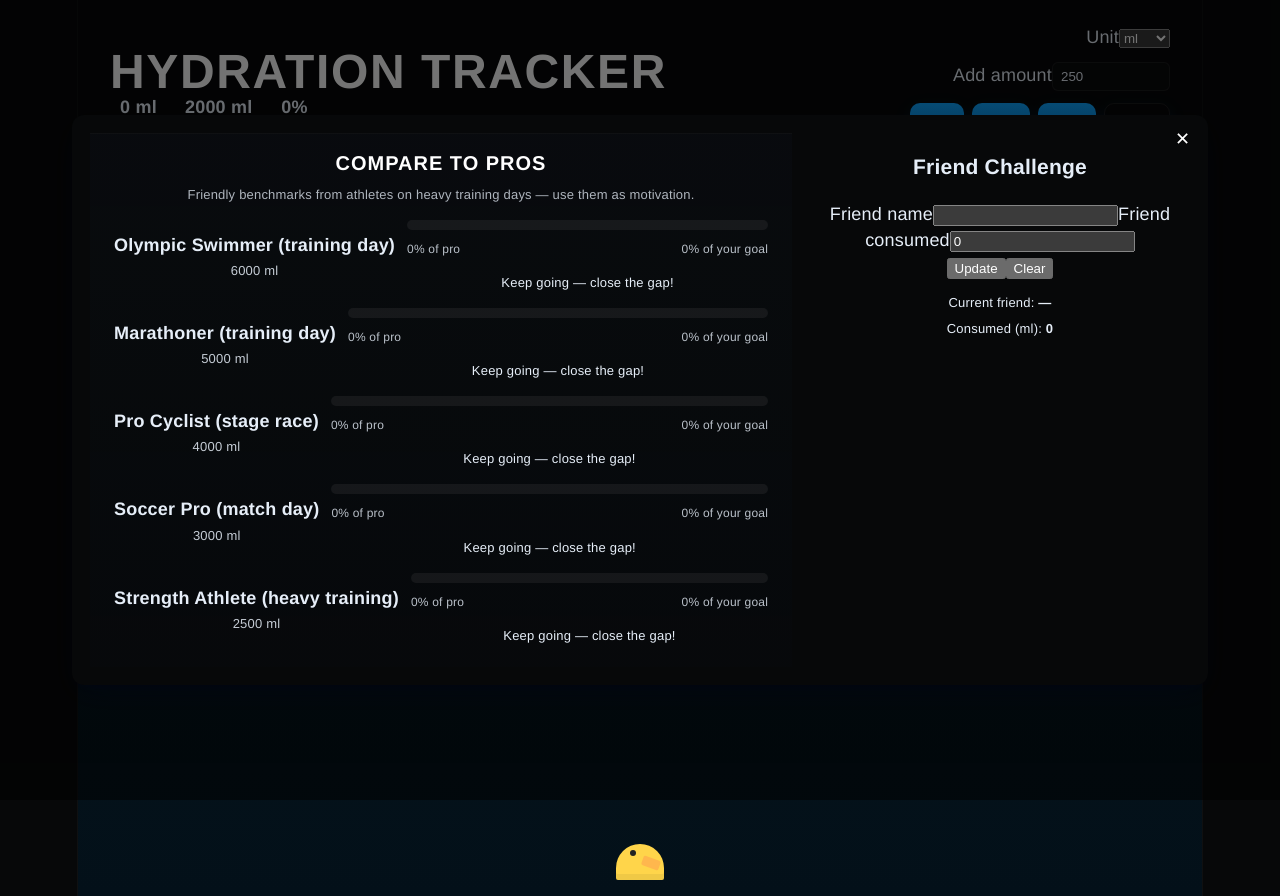
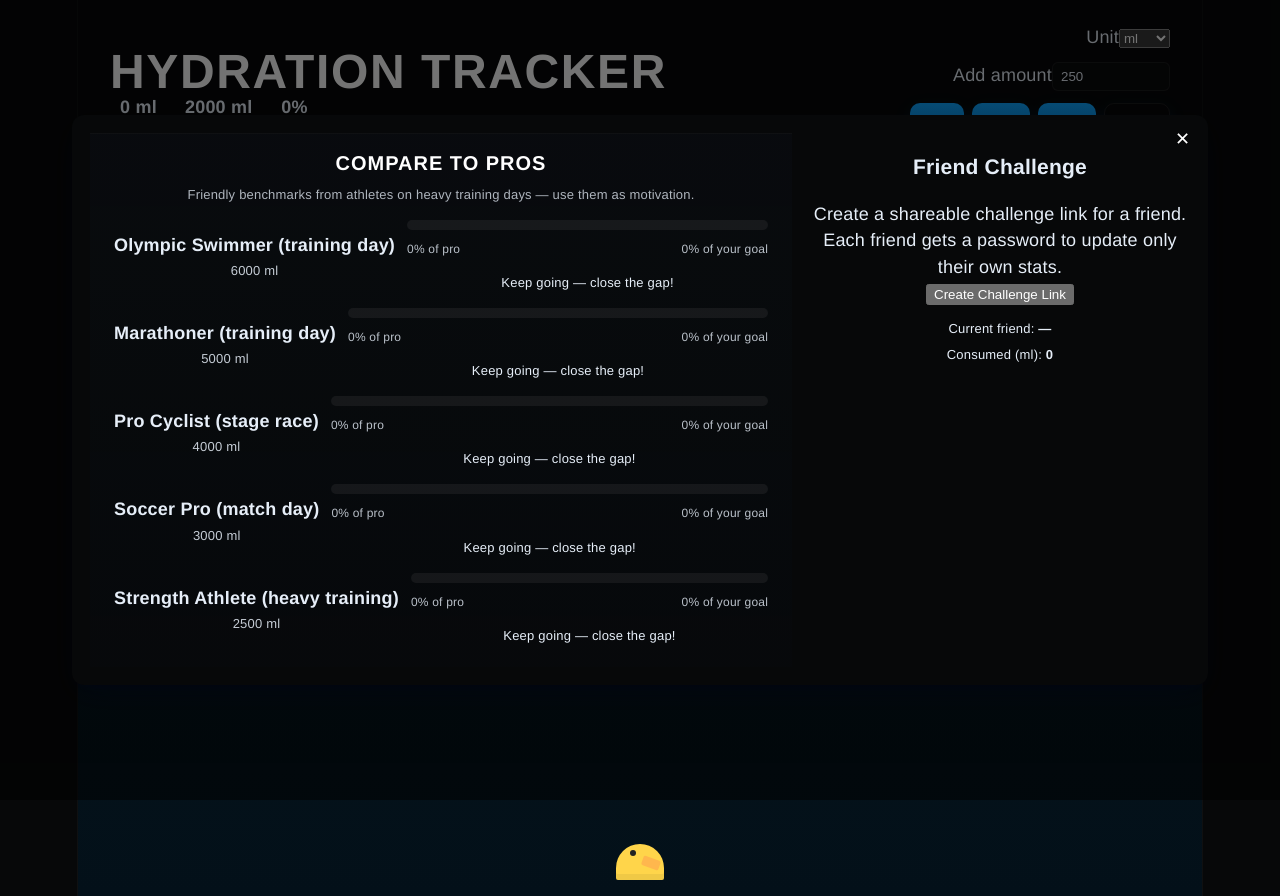
Before and after one commit to KayleeP36/FlexFit, a React (Vite) app in the folder my-react-app/: page / in a window 1280 px wide. Both pictures are taken after a click on the button "Compare to Pros". Built offline with nearby package versions, Linux system fonts and the light colour scheme.

Commit message:
adjusted code features

```diff
--- a/my-react-app/src/components/FriendChallenge.jsx
+++ b/my-react-app/src/components/FriendChallenge.jsx
@@ -1,4 +1,4 @@
-import React from 'react'
+import React, { useState, useEffect } from 'react'
 
 export default function FriendChallenge({
   friendName,
@@ -7,28 +7,116 @@ export default function FriendChallenge({
   setFriendInput,
   friendConsumedMl,
   updateFriend,
+  // challenge props
+  challenge,
+  challengeLink,
+  createChallenge,
+  verifyPassword,
+  passwordInput,
+  setPasswordInput,
+  userRole,
+  updateChallenge,
 }) {
+  const [localName, setLocalName] = useState('')
+  const [localConsumed, setLocalConsumed] = useState(0)
+
+  useEffect(() => {
+    if (challenge && userRole) {
+      const p = userRole === 'A' ? challenge.playerA : challenge.playerB
+      setLocalName(p?.name || '')
+      setLocalConsumed(p?.consumedMl || 0)
+    }
+  }, [challenge, userRole])
+
+  const handleVerify = () => {
+    const ok = verifyPassword(passwordInput)
+    if (!ok) alert('Invalid password')
+  }
+
+  const handleUpdate = () => {
+    if (!userRole) return alert('Enter your password to join this challenge')
+    const consumed = Number(localConsumed) || 0
+    updateChallenge(userRole, localName, consumed)
+    alert('Updated — copy and share the link so your friend sees the change')
+  }
+
+  const copy = async (text) => {
+    try {
+      await navigator.clipboard.writeText(text)
+      alert('Link copied')
+    } catch (e) {
+      console.warn('copy fail', e)
+    }
+  }
+
   return (
     <div className="friend-panel-inner">
       <h3>Friend Challenge</h3>
+
+      {!challenge && (
         <div className="friend-form-col">
+          <p>Create a shareable challenge link for a friend. Each friend gets a password to update only their own stats.</p>
+          <div className="friend-actions-col">
+            <button onClick={createChallenge}>Create Challenge Link</button>
+          </div>
+        </div>
+      )}
+
+      {challenge && !userRole && (
+        <div className="friend-form-col">
+          <p>Challenge ready — enter your password to join, or open the link your friend sent.</p>
           <label>
-          Friend name
-          <input value={friendName} onChange={(e) => setFriendName(e.target.value)} />
+            Password
+            <input value={passwordInput} onChange={(e) => setPasswordInput(e.target.value)} />
+          </label>
+          <div className="friend-actions-col">
+            <button onClick={handleVerify}>Enter</button>
+            <button onClick={() => copy(challengeLink)}>Copy Challenge Link</button>
+          </div>
+          <div style={{ marginTop: 12, fontSize: 13, color: 'var(--text)' }}>
+            If you were invited by Player A, open the link they sent; it will auto-assign your role and password.
+          </div>
+        </div>
+      )}
+
+      {challenge && userRole && (
+        <div className="friend-form-col">
+          <div style={{ marginBottom: 8 }}>You joined as <strong>{userRole === 'A' ? 'Player A' : 'Player B'}</strong></div>
+          {userRole === 'A' && (
+            <div style={{ marginBottom: 8, fontSize: 13 }}>
+              Your password: <strong style={{ color: 'var(--accent)' }}>{challenge.passA}</strong>
+            </div>
+          )}
+          <label>
+            Your name
+            <input value={localName} onChange={(e) => setLocalName(e.target.value)} />
           </label>
           <label>
-          Friend consumed
-          <input type="number" value={friendInput} onChange={(e) => setFriendInput(Number(e.target.value))} />
+            Your consumed (ml)
+            <input type="number" value={localConsumed} onChange={(e) => setLocalConsumed(Number(e.target.value))} />
           </label>
           <div className="friend-actions-col">
-          <button onClick={() => { updateFriend(friendInput); }}>Update</button>
-          <button onClick={() => { setFriendName(''); setFriendInput(0); }} className="ghost">Clear</button>
+            <button onClick={handleUpdate}>Update My Stats</button>
+            {userRole === 'A' ? (
+              <button onClick={() => copy(`${challengeLink}&join=B`)} className="ghost">Copy Link For Friend</button>
+            ) : (
+              <button onClick={() => copy(challengeLink)} className="ghost">Copy Link</button>
+            )}
+          </div>
+          <div style={{ marginTop: 12 }}>
+            <div>Current other:</div>
+            <div><strong>{userRole === 'A' ? challenge.playerB.name || '—' : challenge.playerA.name || '—'}</strong></div>
+            <div>Consumed (ml): <strong>{userRole === 'A' ? challenge.playerB.consumedMl || 0 : challenge.playerA.consumedMl || 0}</strong></div>
           </div>
         </div>
+      )}
+
+      {!challenge && (
         <div className="friend-stats">
           <div>Current friend: <strong>{friendName || '—'}</strong></div>
           <div>Consumed (ml): <strong>{friendConsumedMl}</strong></div>
         </div>
+      )}
     </div>
   )
 }
--- a/my-react-app/src/components/HydrationTracker.jsx
+++ b/my-react-app/src/components/HydrationTracker.jsx
@@ -26,6 +26,119 @@ export default function HydrationTracker() {
 
   const [confetti, setConfetti] = useState([])
   const prevPercent = useRef(0)
+
+  // Shared challenge state (serverless via encoded link)
+  const [challenge, setChallenge] = useState(null)
+  const [challengeLink, setChallengeLink] = useState('')
+  const [passwordInput, setPasswordInput] = useState('')
+  const [userRole, setUserRole] = useState(null) // 'A' or 'B'
+
+  const genId = (len = 6) => {
+    const chars = 'ABCDEFGHIJKLMNOPQRSTUVWXYZabcdefghijklmnopqrstuvwxyz0123456789'
+    let out = ''
+    const arr = new Uint32Array(len)
+    if (typeof crypto !== 'undefined' && crypto.getRandomValues) crypto.getRandomValues(arr)
+    for (let i = 0; i < len; i++) {
+      out += chars[arr[i] % chars.length]
+    }
+    return out
+  }
+
+  const encodeChallenge = (obj) => {
+    try {
+      return btoa(unescape(encodeURIComponent(JSON.stringify(obj))))
+    } catch (e) { return '' }
+  }
+
+  const decodeChallenge = (s) => {
+    try {
+      // s might arrive percent-encoded or already decoded. Try a few fallbacks.
+      let candidate = s
+      try { candidate = decodeURIComponent(s) } catch (e) {}
+      try {
+        const json = decodeURIComponent(escape(atob(candidate)))
+        return JSON.parse(json)
+      } catch (e) {
+        // fallback: candidate might already be raw base64 without UTF-8 wrapping
+        try { return JSON.parse(atob(candidate)) } catch (e2) { return null }
+      }
+    } catch (e) { return null }
+  }
+
+  // create a new challenge: two passwords (one per participant) and initial placeholders
+  const createChallenge = () => {
+    const id = genId(8)
+    const passA = genId(6)
+    const passB = genId(6)
+    const obj = {
+      id,
+      playerA: { name: '', consumedMl: 0 },
+      playerB: { name: '', consumedMl: 0 },
+      passA,
+      passB,
+      updatedAt: Date.now()
+    }
+    const token = encodeChallenge(obj)
+    const url = `${window.location.origin}${window.location.pathname}?challenge=${encodeURIComponent(token)}`
+    setChallenge(obj)
+    setChallengeLink(url)
+    // show creator as playerA by default
+    setUserRole('A')
+    setPasswordInput(passA)
+    // update browser URL without reloading (use encoded token)
+    try { history.replaceState(null, '', `?challenge=${encodeURIComponent(token)}`) } catch (e) {}
+  }
+
+  // apply challenge updates and refresh encoded link
+  const updateChallenge = (role, name, consumedMl) => {
+    if (!challenge) return
+    const next = { ...challenge }
+    if (role === 'A') next.playerA = { name, consumedMl }
+    if (role === 'B') next.playerB = { name, consumedMl }
+    next.updatedAt = Date.now()
+    const token = encodeChallenge(next)
+    const url = `${window.location.origin}${window.location.pathname}?challenge=${encodeURIComponent(token)}`
+    setChallenge(next)
+    setChallengeLink(url)
+    try { history.replaceState(null, '', `?challenge=${encodeURIComponent(token)}`) } catch (e) {}
+  }
+
+  // on mount: parse challenge from URL if present
+  useEffect(() => {
+    try {
+      // extract raw challenge param from location.search to preserve +/=
+      const rawMatch = (window.location.search || '').match(/[?&]challenge=([^&]+)/)
+      const rawT = rawMatch ? rawMatch[1] : null
+      // join may be simple, URLSearchParams is fine for it
+      const params = new URLSearchParams(window.location.search)
+      const join = params.get('join')
+      if (rawT) {
+        // decode percent-encoding but don't let URLSearchParams convert + to space
+        const t = decodeURIComponent(rawT)
+        const obj = decodeChallenge(t)
+        if (obj) {
+          setChallenge(obj)
+          const base = `${window.location.origin}${window.location.pathname}?challenge=${encodeURIComponent(t)}`
+          setChallengeLink(base)
+          // if URL includes join role, auto-assign and pre-fill password
+          if (join === 'B') {
+            setUserRole('B')
+            setPasswordInput(obj.passB)
+          } else if (join === 'A') {
+            setUserRole('A')
+            setPasswordInput(obj.passA)
+          }
+        }
+      }
+    } catch (e) {}
+  }, [])
+
+  const verifyPassword = (pw) => {
+    if (!challenge) return false
+    if (pw === challenge.passA) { setUserRole('A'); setPasswordInput(''); return true }
+    if (pw === challenge.passB) { setUserRole('B'); setPasswordInput(''); return true }
+    return false
+  }
 
   useEffect(() => {
     try {
@@ -223,6 +336,15 @@ export default function HydrationTracker() {
                       setFriendInput={setFriendInput}
                       friendConsumedMl={friendConsumedMl}
                       updateFriend={updateFriend}
+                      // challenge props
+                      challenge={challenge}
+                      challengeLink={challengeLink}
+                      createChallenge={createChallenge}
+                      verifyPassword={verifyPassword}
+                      passwordInput={passwordInput}
+                      setPasswordInput={setPasswordInput}
+                      userRole={userRole}
+                      updateChallenge={updateChallenge}
                     />
                   </div>
                 </div>
```
Lines whose indentation alone changed are shown as unchanged.
